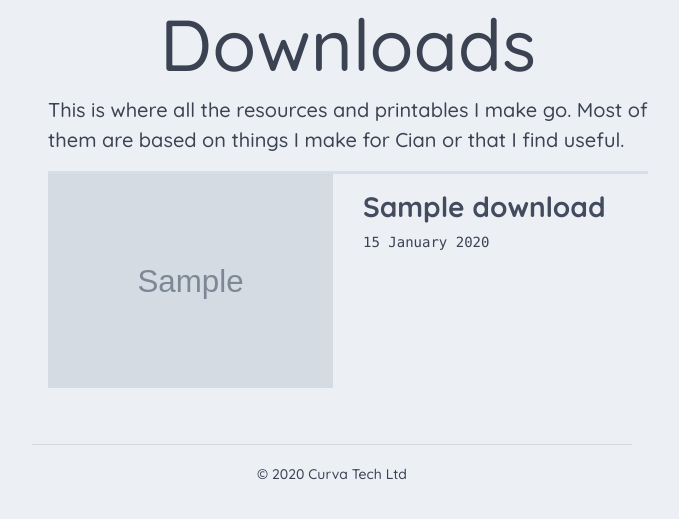
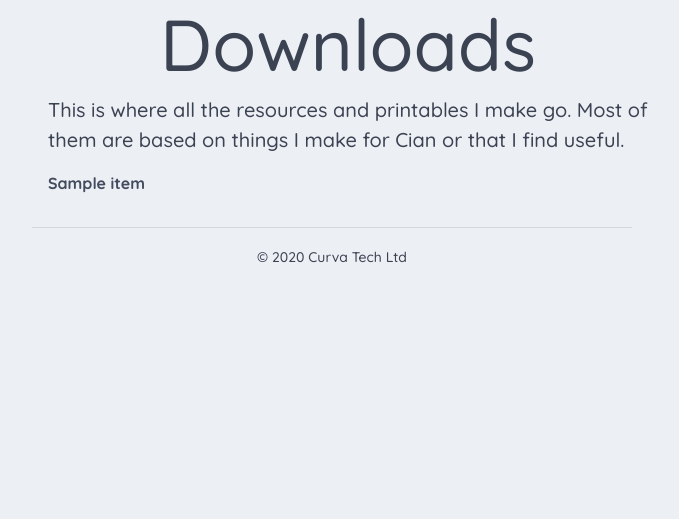
Before and after one commit to maryannh/dandelion2, a Flask app: template templates/downloads.html in a window 1280 px wide. Shown: the part 207-726 px from the top of the page, without its empty margins (308-987 px from the left). Run offline with Flask 2, Linux system fonts and the light colour scheme; the template is opened without the code that fills it: most values are stand-ins (such as "Sample title", 1, 10 or a date in 2020); grey boxes marked "Sample" are stand-in pictures; some libraries are stand-ins or nearby versions; some web fonts are replaced.

Commit message:
sorted downloads loop

```diff
--- a/app.py
+++ b/app.py
@@ -258,7 +258,7 @@ def tags():
 def downloads():
     db = MongoClient("mongodb+srv://admin:" + config.MONGODB_PASS + "@cluster0.mfakh.mongodb.net/blog?retryWrites=true&w=majority&?ssl=true&ssl_cert_reqs=CERT_NONE", connect=False).blog
     downloads = list(db.content.find({
-      "type": "downloads",
+      "type": "download",
       }))
     return render_template("downloads.html", downloads=downloads)
 
--- a/templates/downloads.html
+++ b/templates/downloads.html
@@ -30,26 +30,15 @@
   This is where all the resources and printables I make go. Most of them are based on things I make for Cian or that I find useful.
 </p>
 
+
+
              <ul class="list-unstyled loop">
 
              {% for item in downloads|sort(attribute='date', reverse=True) %}
-                 <li class="post mt-3">
-                   <div class="post row mb-4">
-              <div class="col-sm image">
-                <a href="{{ config.BASE_URL }}/downloads/{{ item["item_id"] }}">
-                  <img src="{{ download["image"] }}" class="img-fluid mb-3" alt="{{ item["title"] }}" >
-                  </a>
-              </div>
-              <div class="col-sm text">
-                <h3 class="mt-3"><a href="{{ config.BASE_URL }}/downloads/{{ item["item_id"] }}">{{ download["title"] }}</a></h3>
-                <p class="meta text-monospace small mt-0">{{ item["date"].strftime("%-d %B %Y") }}</p>
-
-
-                     </div>
-          </div>
-
-
-
+                   <li class="download">
+                   <a href="{{ config.BASE_URL }}/download/{{ item["slug"] }}">
+                   {{ item["title"] }}
+                   </a>
                 </li>
 
              {% endfor %}
```
